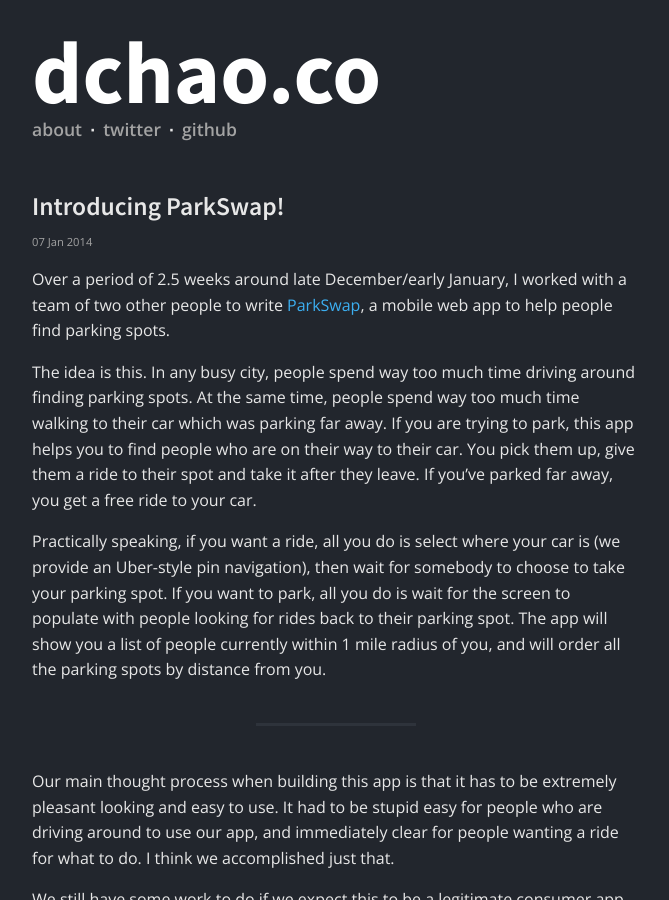
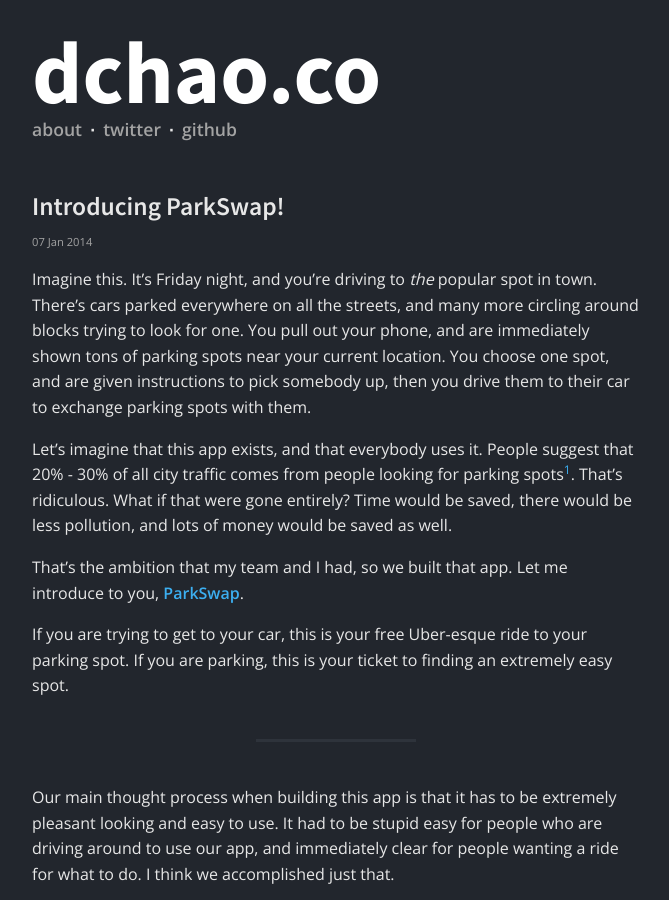
Before and after one commit to bioball/bioball.github.io, a Jekyll site: the page built from _posts/2014-01-07-introducing-parkswap.md, in a window 1280 px wide and 900 px high. Shown: the whole window, without its empty margins (64-733 px from the left). Built offline with Jekyll 4.4.1, drawn with Linux system fonts in a browser that asks for light colours; Markdown is read by kramdown in place of the engine named in the settings; some of the changed text lies outside the part shown.

Commit message:
revised parkswap post

```diff
--- a/_posts/2014-01-07-introducing-parkswap.md
+++ b/_posts/2014-01-07-introducing-parkswap.md
@@ -4,11 +4,13 @@ title: Introducing ParkSwap!
 date: 2014-01-07 11:13:00
 ---
 
-Over a period of 2.5 weeks around late December/early January, I worked with a team of two other people to write [ParkSwap](http://parkswap.co/), a mobile web app to help people find parking spots.
+Imagine this. It's Friday night, and you're driving to *the* popular spot in town. There's cars parked everywhere on all the streets, and many more circling around blocks trying to look for one. You pull out your phone, and are immediately shown tons of parking spots near your current location. You choose one spot, and are given instructions to pick somebody up, then you drive them to their car to exchange parking spots with them.
 
-The idea is this. In any busy city, people spend way too much time driving around finding parking spots. At the same time, people spend way too much time walking to their car which was parking far away. If you are trying to park, this app helps you to find people who are on their way to their car. You pick them up, give them a ride to their spot and take it after they leave. If you've parked far away, you get a free ride to your car.
+Let's imagine that this app exists, and that everybody uses it. People suggest that 20% - 30% of all city traffic comes from people looking for parking spots<sup>[1](#note)</sup>. That's ridiculous. What if that were gone entirely? Time would be saved, there would be less pollution, and lots of money would be saved as well.
 
-Practically speaking, if you want a ride, all you do is select where your car is (we provide an Uber-style pin navigation), then wait for somebody to choose to take your parking spot. If you want to park, all you do is wait for the screen to populate with people looking for rides back to their parking spot. The app will show you a list of people currently within 1 mile radius of you, and will order all the parking spots by distance from you.
+That's the ambition that my team and I had, so we built that app. Let me introduce to you, **[ParkSwap](http://parkswap.co)**.
+
+If you are trying to get to your car, this is your free Uber-esque ride to your parking spot. If you are parking, this is your ticket to finding an extremely easy spot.
 
 ---
 
```
Also changed, not shown: other parts of _posts/2014-01-07-introducing-parkswap.md (+6 -2 lines).
